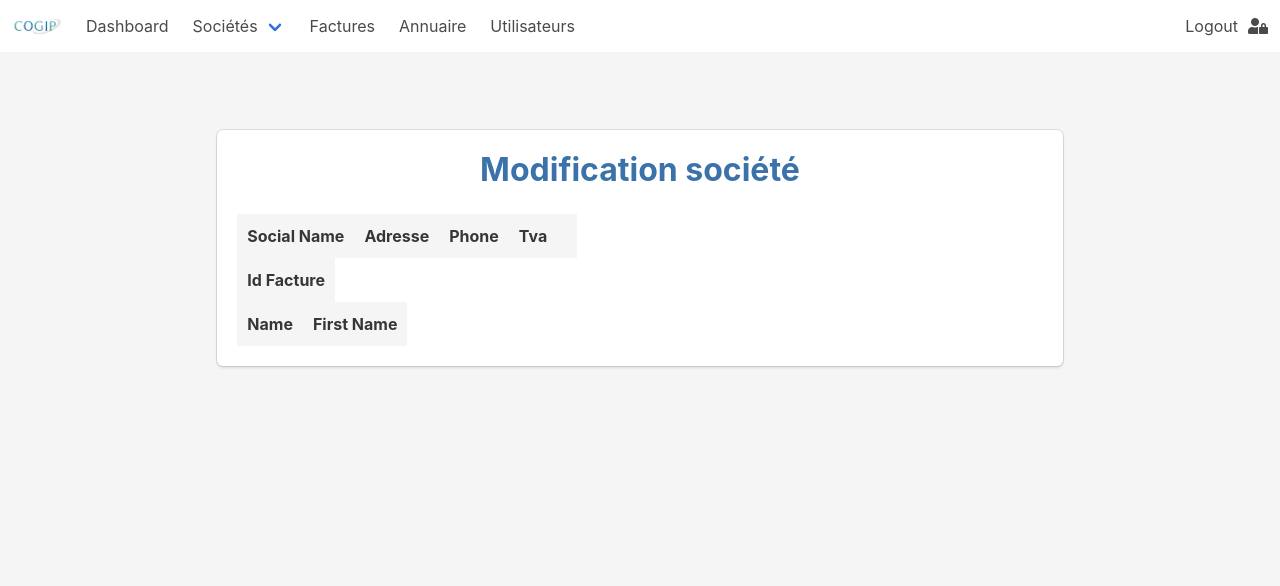
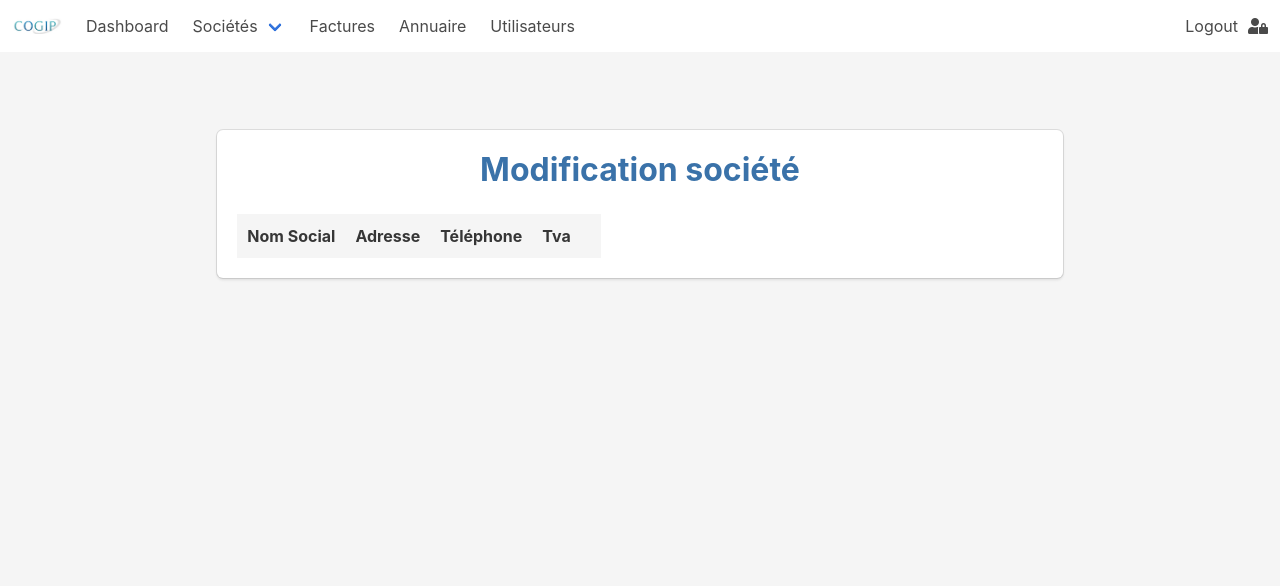
Before and after one commit to Liedekerke/COGIP-app, a PHP site: page /index.php?page=detailsociete in a window 1280 px wide. Shown: the top 586 px of the page. Run offline with PHP 8.4, Linux system fonts and the light colour scheme; a user stored in the database is signed in; data comes from the database, SQL or seed files in the repository; data that the repository does not hold is empty; some libraries are stand-ins or nearby versions.

Commit message:
Bouton ajout, suppression tableaux inutiles dans 'modif', full français

```diff
--- a/views/annuaire.view.php
+++ b/views/annuaire.view.php
@@ -24,5 +24,6 @@
       </tbody>
     </table>
   </div>
+  <a class="button create is-rounded <?php sessionCheckAdd() ?>" <?php sessionCheckAdd() ?> href="?page=createcontact&createcontact">Nouveau client</a>
  </div>
 </div>
--- a/views/clients.view.php
+++ b/views/clients.view.php
@@ -4,7 +4,7 @@
      <table>
       <h2 class="subtitle is-size-3 has-text-weight-bold"> Sociétés-clients</h2>
        <thead>
-         <th>name</th>
+         <th>Nom</th>
          <th></th>
        </thead>
        <tbody>
--- a/views/detailfacture.view.php
+++ b/views/detailfacture.view.php
@@ -8,9 +8,9 @@
           <th>id</th>
           <th>date</th>
           <th>motif</th>
-          <th>social name</th>
+          <th>nom social</th>
           <th>relation</th>
-          <th>name</th>
+          <th>nom</th>
           <th></th>
         </thead>
         <tbody>
--- a/views/detailsociete.view.php
+++ b/views/detailsociete.view.php
@@ -5,9 +5,9 @@
          <table>
           <h2 class="subtitle is-size-3 has-text-weight-bold"> Modification société</h2>
            <thead>
-             <th>social name</th>
+             <th>nom social</th>
              <th>adresse</th>
-             <th>phone</th>
+             <th>téléphone</th>
              <th>tva</th>
              <th></th>
            </thead>
@@ -31,32 +31,6 @@
              <?php } ?>
            </tbody>
          </table>
-         <table>
-           <thead>
-             <th>id facture</th>
-           </thead>
-           <tbody>
-             <?php while ($donneesixth2 = $displayDetailsSocieties3->fetch()) { ?>
-               <tr>
-                 <td> <a href="?page=detailfacture&factures=<?php echo $donneesixth2['idfactures'] ?>"><?php echo $donneesixth2['idfactures']?></a></td>
-               </tr>
-             <?php } ?>
-           </tbody>
-         </table>
-         <table>
-           <thead>
-             <th>name</th>
-             <th>first name</th>
-           </thead>
-           <tbody>
-             <?php while ($donneesixth3 = $displayDetailsSocieties2->fetch()) { ?>
-               <tr>
-                 <td><a href="?page=detailcontact&annuaire=<?php echo $donneesixth3['idpersonnes'] ?>"><?php echo $donneesixth3['name']?></a></td>
-                 <td><?php echo $donneesixth3['firstname']?></td>
-               </tr>
-             <?php } ?>
-           </tbody>
-         </table>
         </form>
       </div>
   </div>
--- a/views/factures.view.php
+++ b/views/factures.view.php
@@ -24,5 +24,6 @@
        </tbody>
      </table>
   </div>
+  <a class="button create is-rounded <?php sessionCheckAdd() ?>" <?php sessionCheckAdd() ?> href="?page=newfacture">Nouvelle facture</a>
  </div>
 </div>
--- a/views/fournisseurs.view.php
+++ b/views/fournisseurs.view.php
@@ -4,7 +4,7 @@
        <table>
         <h2 class="subtitle is-size-3 has-text-weight-bold"> Sociétés-fournisseurs</h2>
          <thead>
-           <th>name</th>
+           <th>nom</th>
            <th></th>
            <th></th>
          </thead>
--- a/views/login.view.php
+++ b/views/login.view.php
@@ -24,7 +24,7 @@
 			</div>
 			<label class="checkbox">
   				<input type="checkbox">
-  				Remember me
+  				Se souvenir de moi
 			</label>
 			<br>
 			<div class="field">
--- a/views/societe.view.php
+++ b/views/societe.view.php
@@ -4,7 +4,7 @@
    <table>
       <h2 class="subtitle is-size-3 has-text-weight-bold"> Sociétés</h2>
        <thead>
-         <th>name</th>
+         <th>nom</th>
          <th></th>
        </thead>
        <tbody>
@@ -22,5 +22,6 @@
        </tbody>
      </table>
     </div>
+    <a class="button create is-rounded <?php sessionCheckAdd() ?>" <?php sessionCheckAdd() ?> href="?page=newsociete">Nouvelle société</a>
   </div>
 </div>
```
Also changed, not shown: views/createsociete.view.php (+5 -5 lines), views/detailcontact.view.php (+0 -13 lines).
